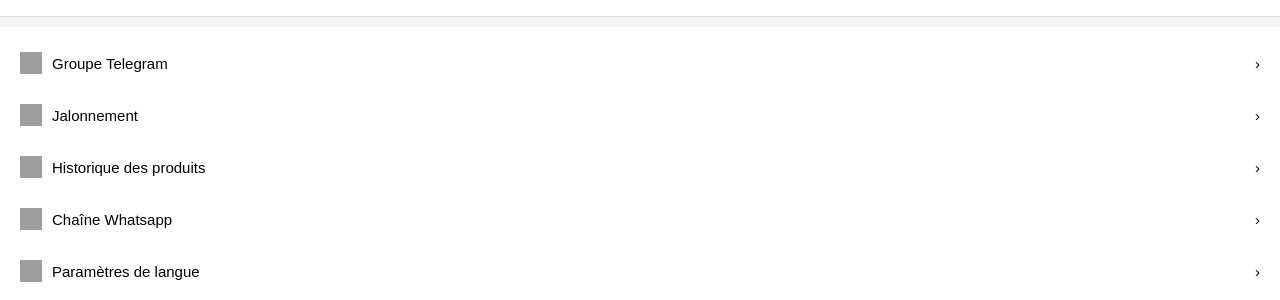
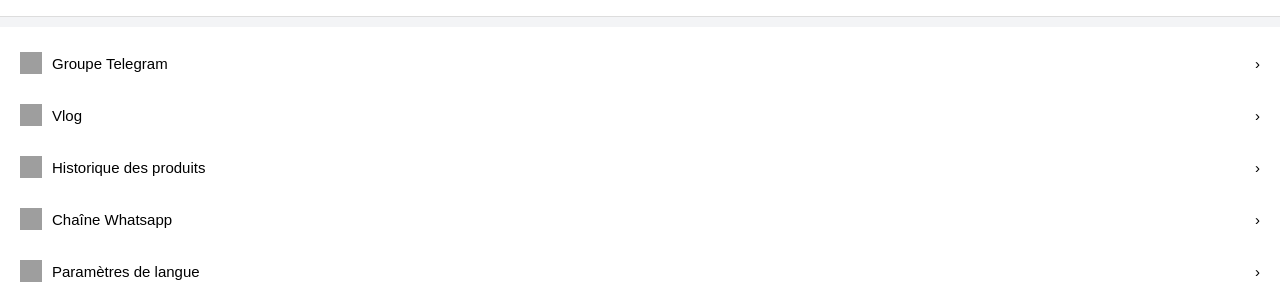
Before and after one commit to fredogary7-rgb/Cyber, a Flask app: page /profile in a window 1280 px wide. Shown: the part 183-483 px from the top of the page. Run offline with Flask 3, Linux system fonts and the light colour scheme; the visitor is signed in with stand-in values (Sample User, id 1); some libraries are stand-ins or nearby versions; grey boxes are pictures that could not be loaded.

Commit message:
Mise à jour de la page profile

```diff
--- a/templates/profile.html
+++ b/templates/profile.html
@@ -188,12 +188,12 @@
         </div>
     </a>
 
-    <a href="/jalonnement">
+    <a href="/vlog">
         <div class="menu-item">
             <div class="menu-left">
                 <!-- Icône staking moderne -->
                 <img src="https://cdn-icons-png.flaticon.com/512/1040/1040230.png">
-                <span>Jalonnement</span>
+                <span>Vlog</span>
             </div>
             <span>›</span>
         </div>
```
